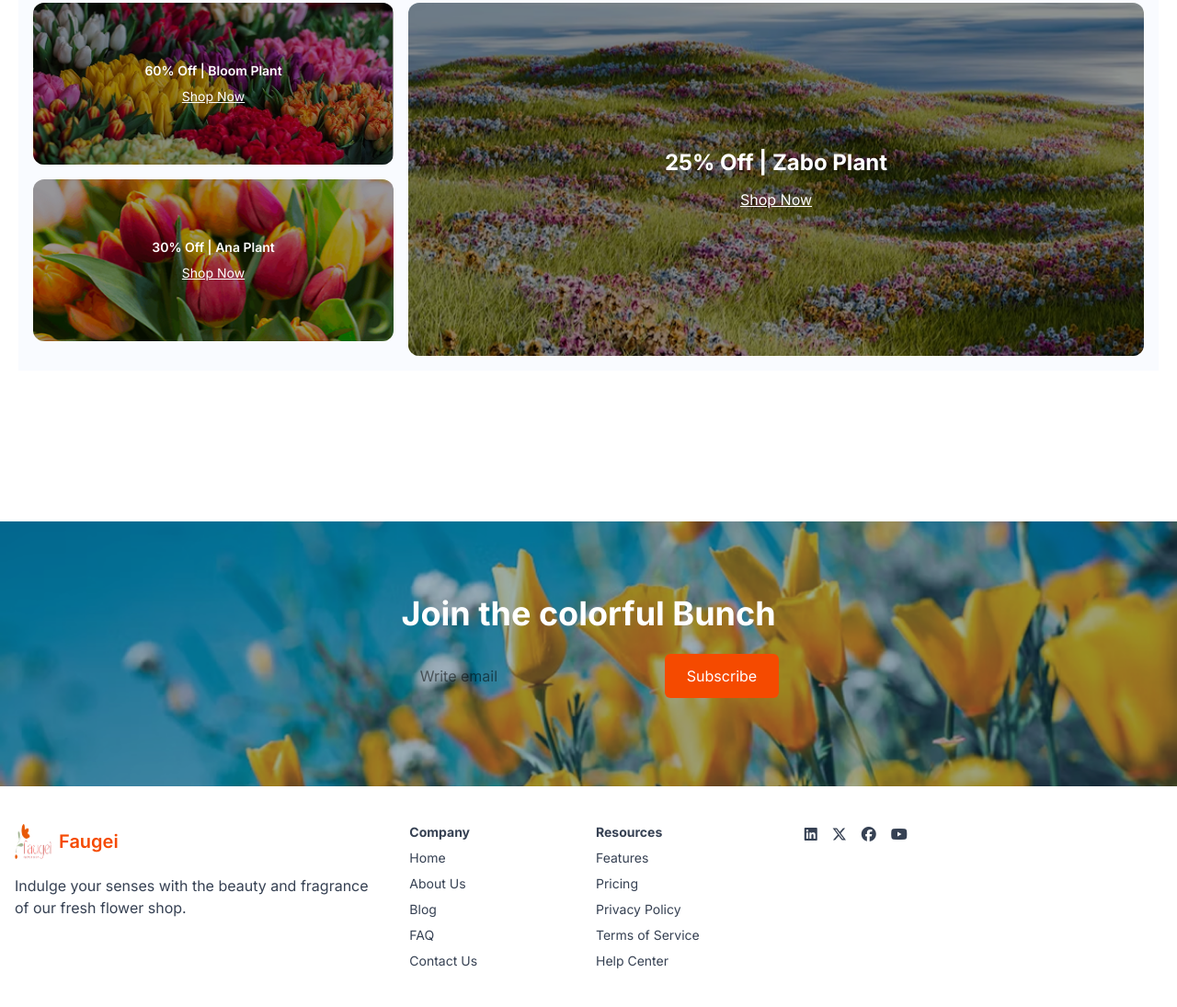
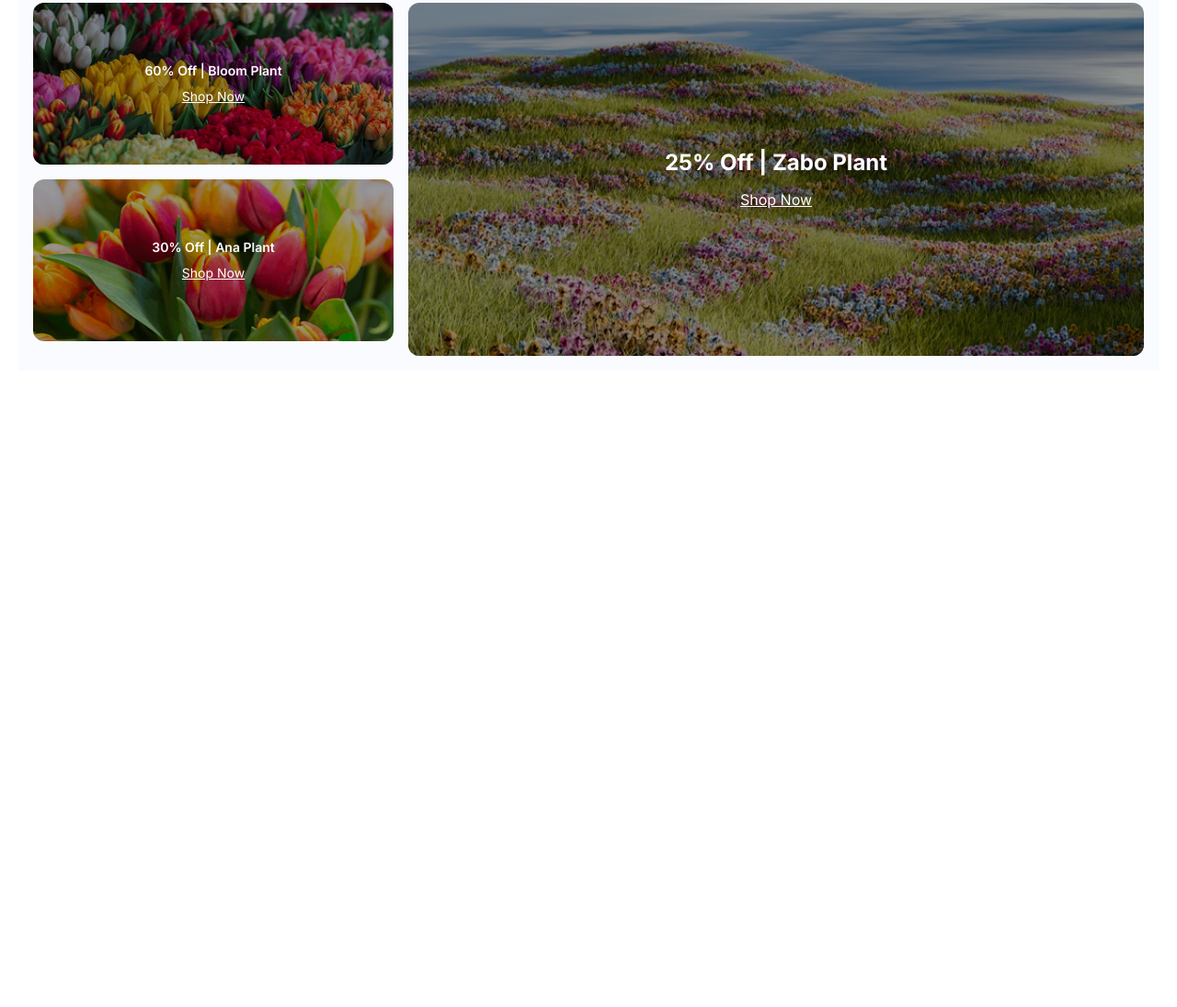
Before and after one commit to sumon8520/Flower-project, a website: page index.html in a window 1280 px wide. Shown: the part 2442-3537 px from the top of the page at 92% size. After the commit the page ends 2865 px from the top, so only its background shows below. Drawn offline with Linux system fonts and the light colour scheme.

```diff
--- a/index.html
+++ b/index.html
@@ -214,65 +214,6 @@
         </section>
     </section>
 
-    <!-- Newsletter Section -->
-    <section class="p-3 md:p-0">
-        <section class="bg-cover bg-center text-white py-20 h-72 max-w-7xl mx-auto mt-36 w-full"
-            style="background-image: url('assets/news-letter-bg.png');">
-            <div class="max-w-xl mx-auto text-center">
-                <h2 class="text-3xl md:text-4xl font-bold mb-6">Join the colorful Bunch</h2>
-                <form class="flex flex-col sm:flex-row justify-center items-center gap-2">
-                    <input type="email" placeholder="Write email"
-                        class="w-full sm:w-auto px-6 py-3 text-black rounded-md focus:outline-none" required>
-                    <button type="submit"
-                        class="bg-orange-600 hover:bg-orange-700 text-white px-6 py-3 rounded-md">Subscribe</button>
-                </form>
-            </div>
-        </section>
-    </section>
-
-    <!-- Footer Section -->
-    <footer class="bg-white text-gray-700 py-10 px-4">
-        <div class="max-w-7xl mx-auto grid grid-cols-1 md:grid-cols-3 gap-10 items-start">
-
-            <!-- Logo and Text -->
-            <div>
-                <div class="flex items-center gap-2 mb-4">
-                    <img src="assets/logo.png" alt="Logo" class="w-10 h-10">
-                    <span class="text-xl font-semibold text-orange-600">Faugei</span>
-                </div>
-                <p>Indulge your senses with the beauty and fragrance of our fresh flower shop.</p>
-            </div>
-
-            <!-- Navigation Links -->
-            <div class="grid grid-cols-2 gap-4 text-sm">
-                <div class="space-y-2">
-                    <p class="font-bold">Company</p>
-                    <p>Home</p>
-                    <p>About Us</p>
-                    <p>Blog</p>
-                    <p>FAQ</p>
-                    <p>Contact Us</p>
-                </div>
-                <div class="space-y-2">
-                    <p class="font-bold">Resources</p>
-                    <p>Features</p>
-                    <p>Pricing</p>
-                    <p>Privacy Policy</p>
-                    <p>Terms of Service</p>
-                    <p>Help Center</p>
-                </div>
-            </div>
-
-            <!-- Social Icons -->
-            <div class="flex items-center gap-4">
-                <a href="#"><i class="fa-brands fa-linkedin"></i></a>
-                <a href="#"><i class="fa-brands fa-x-twitter"></i></a>
-                <a href="#"><i class="fa-brands fa-facebook"></i></a>
-                <a href="#"><i class="fa-brands fa-youtube"></i></a>
-            </div>
-
-        </div>
-    </footer>
 
 </body>
 
```
